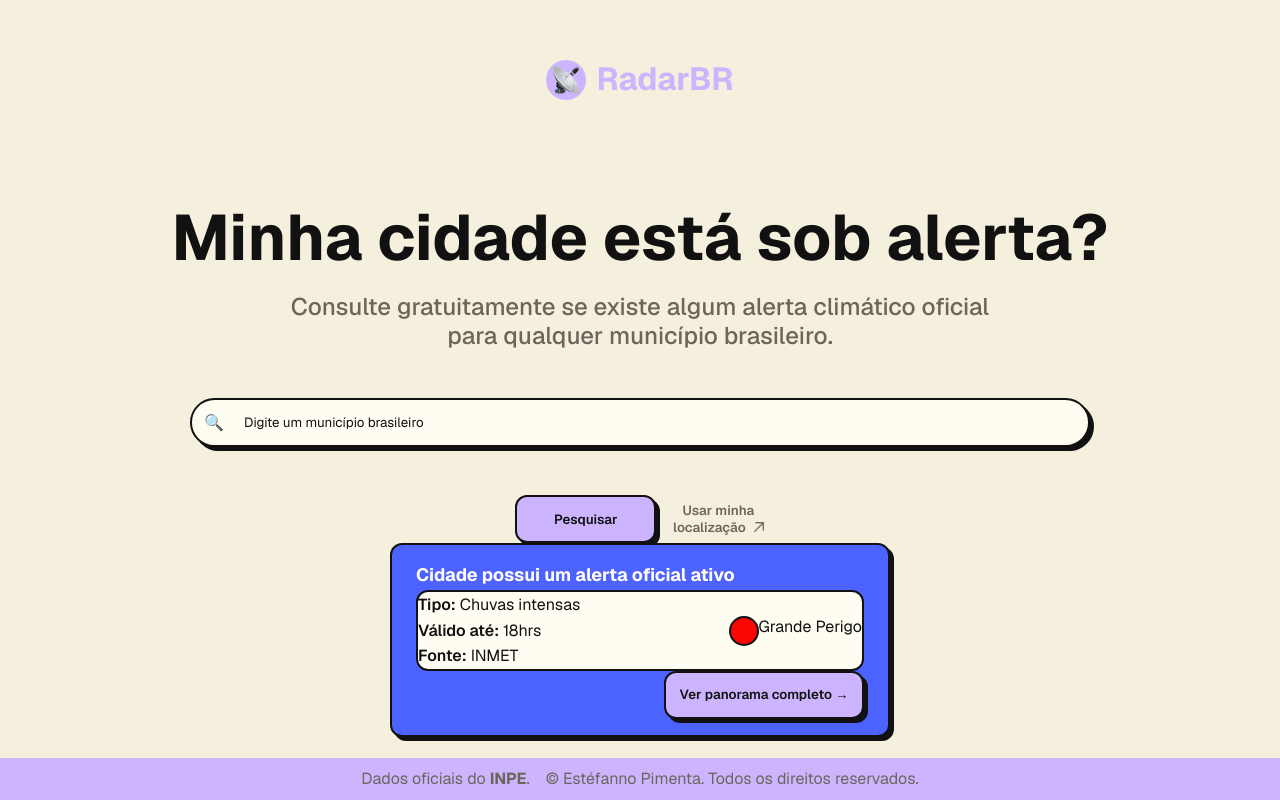
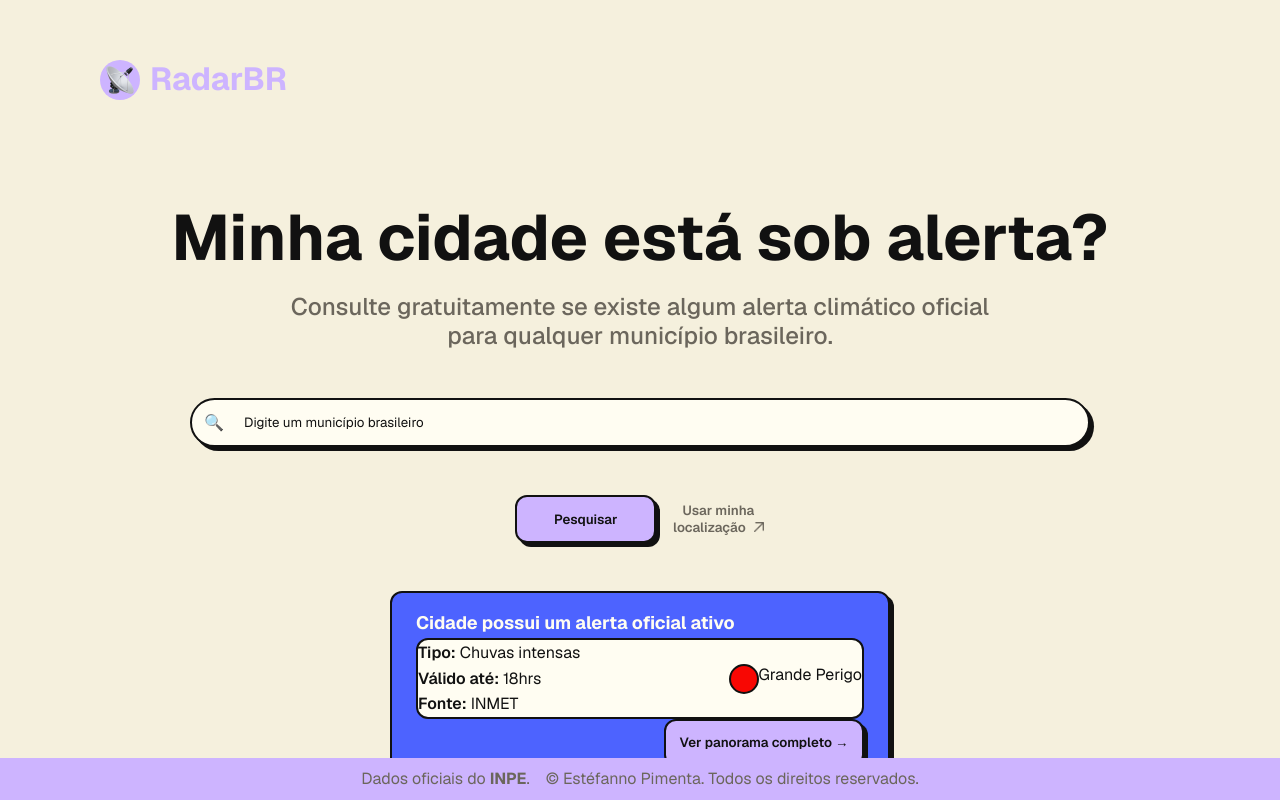
Before and after one commit to estefpimenta/radarbr, a React (Vite) app: page / in a window 1280 px wide. Built offline with nearby package versions, Linux system fonts and the light colour scheme.

Commit message:
update: NavBar - flex-start and width

```diff
--- a/src/components/NavBar/NavBar.css
+++ b/src/components/NavBar/NavBar.css
@@ -1,6 +1,7 @@
-/* .navBar {
-
-} */
+.navBar {
+    width: 100%;
+    justify-content: flex-start;
+}
 
 
 .navBar__logo {
--- a/src/pages/Home/Home.css
+++ b/src/pages/Home/Home.css
@@ -12,6 +12,7 @@
     display: flex;
     flex-direction: column;
     margin-top: 100px;
+    margin-bottom: var(--space-7);
     align-items: center;
 }
 
```
